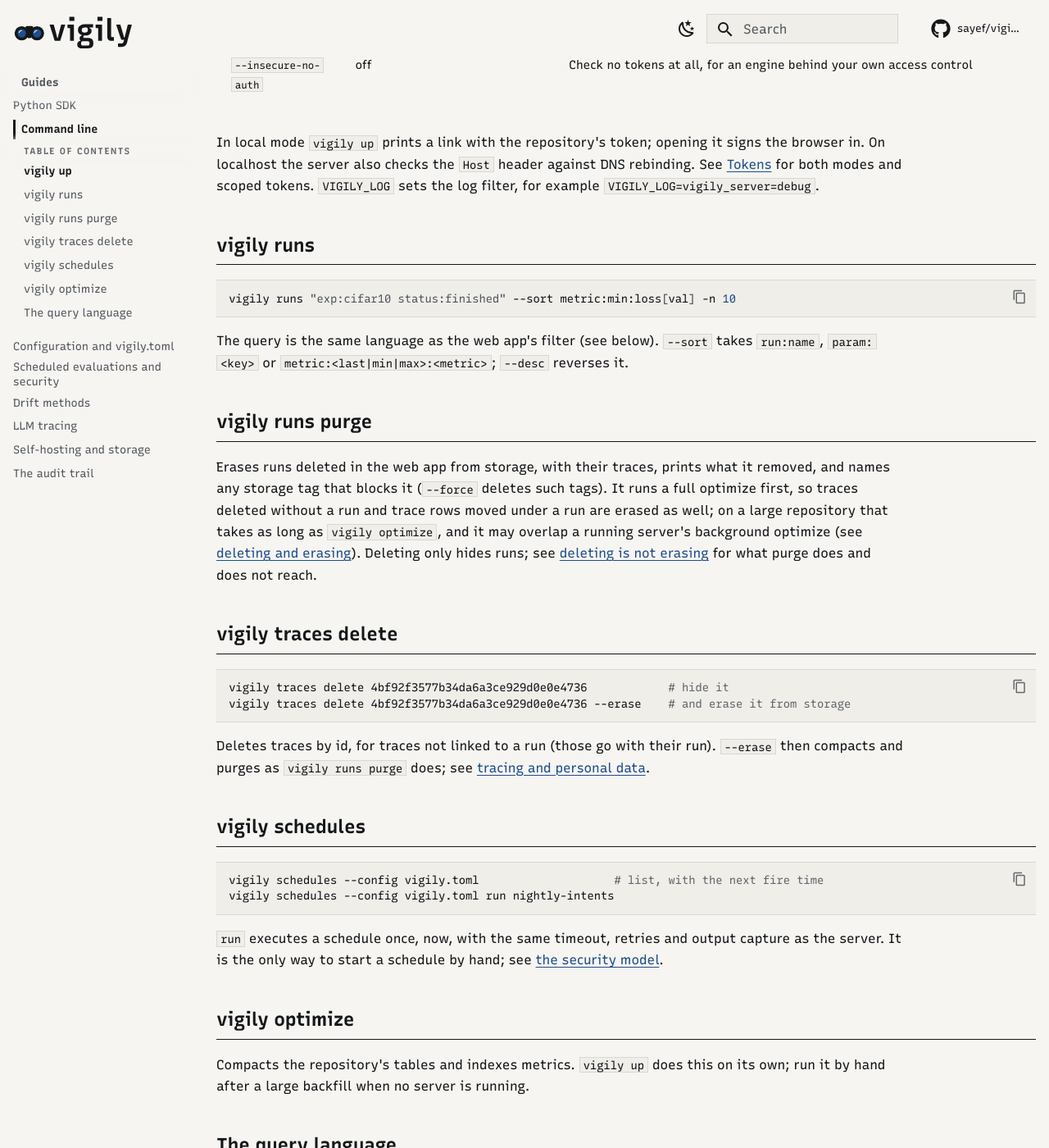
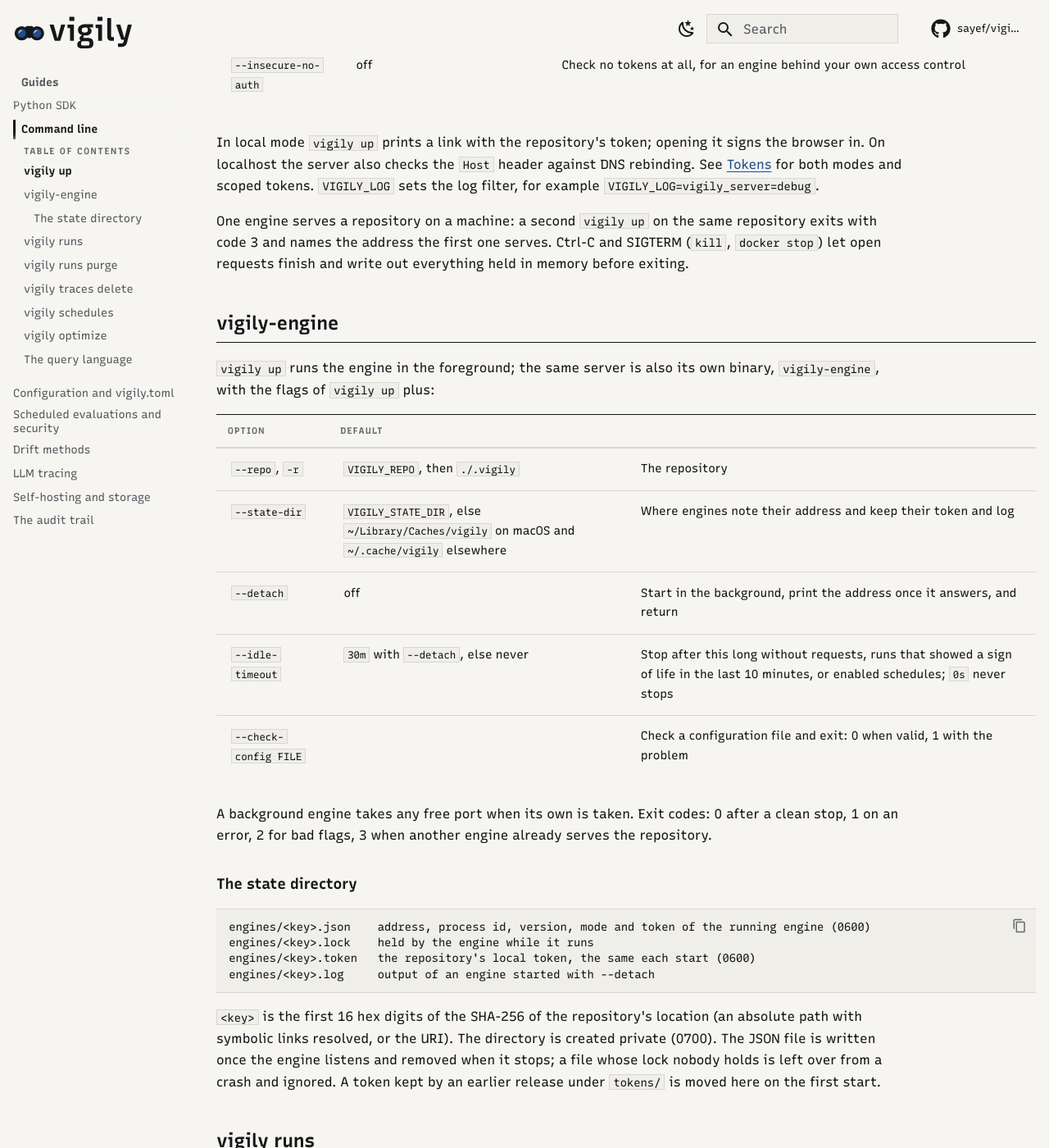
Before and after one commit to sayef/vigily, an MkDocs documentation site: the page built from docs/guides/cli.md, in a window 1280 px wide and 1400 px high, scrolled down 1076 px. Shown: the whole window at 82% size. Built offline with MkDocs 1.6.1 and Material for MkDocs 9.7.7, drawn with Linux system fonts in a browser that asks for light colours; comment, search, counter and statistics services are not loaded.

Commit message:
Document vigily-engine and the state directory

````diff
--- a/docs/guides/cli.md
+++ b/docs/guides/cli.md
@@ -23,13 +23,48 @@ Every command takes `--repo` (`-r`): a directory or an object-store URI such as
 | `--optimize-at-start` | off | Also optimize before serving: indexed charts from the first request, about 3 s slower start-up and more memory at once |
 | `--no-optimize` | off | Never optimize in the background |
 | `--mode` | `local` on a loopback address, else `server` | `local`: the repository's token; `server`: needs `VIGILY_ADMIN_TOKEN` and accepts scoped tokens |
-| `--token-file` | per repository under `~/.cache/vigily/tokens` | Where local mode keeps its token; also `VIGILY_TOKEN_FILE` |
+| `--token-file` | `engines/<key>.token` in the state directory | Where local mode keeps its token; also `VIGILY_TOKEN_FILE` |
 | `--insecure-no-auth` | off | Check no tokens at all, for an engine behind your own access control |
 
 In local mode `vigily up` prints a link with the repository's token; opening it signs the browser
 in. On localhost the server also checks the `Host` header against DNS rebinding. See
 [Tokens](configuration.md#tokens) for both modes and scoped tokens. `VIGILY_LOG` sets the log
 filter, for example `VIGILY_LOG=vigily_server=debug`.
+
+One engine serves a repository on a machine: a second `vigily up` on the same repository exits
+with code 3 and names the address the first one serves. Ctrl-C and SIGTERM (`kill`,
+`docker stop`) let open requests finish and write out everything held in memory before exiting.
+
+## vigily-engine
+
+`vigily up` runs the engine in the foreground; the same server is also its own binary,
+`vigily-engine`, with the flags of `vigily up` plus:
+
+| Option | Default | |
+|---|---|---|
+| `--repo`, `-r` | `VIGILY_REPO`, then `./.vigily` | The repository |
+| `--state-dir` | `VIGILY_STATE_DIR`, else `~/Library/Caches/vigily` on macOS and `~/.cache/vigily` elsewhere | Where engines note their address and keep their token and log |
+| `--detach` | off | Start in the background, print the address once it answers, and return |
+| `--idle-timeout` | `30m` with `--detach`, else never | Stop after this long without requests, runs that showed a sign of life in the last 10 minutes, or enabled schedules; `0s` never stops |
+| `--check-config FILE` | | Check a configuration file and exit: 0 when valid, 1 with the problem |
+
+A background engine takes any free port when its own is taken. Exit codes: 0 after a clean stop, 1
+on an error, 2 for bad flags, 3 when another engine already serves the repository.
+
+### The state directory
+
+```text
+engines/<key>.json    address, process id, version, mode and token of the running engine (0600)
+engines/<key>.lock    held by the engine while it runs
+engines/<key>.token   the repository's local token, the same each start (0600)
+engines/<key>.log     output of an engine started with --detach
+```
+
+`<key>` is the first 16 hex digits of the SHA-256 of the repository's location (an absolute path
+with symbolic links resolved, or the URI). The directory is created private (0700). The JSON file
+is written once the engine listens and removed when it stops; a file whose lock nobody holds is
+left over from a crash and ignored. A token kept by an earlier release under `tokens/` is moved
+here on the first start.
 
 ## vigily runs
 
````
Also changed, not shown: CHANGELOG.md (+16 -0 lines), DESIGN.md (+11 -1 lines), docs/architecture.md (+12 -1 lines), docs/getting-started.md (+2 -1 lines), docs/guides/configuration.md (+5 -4 lines).
